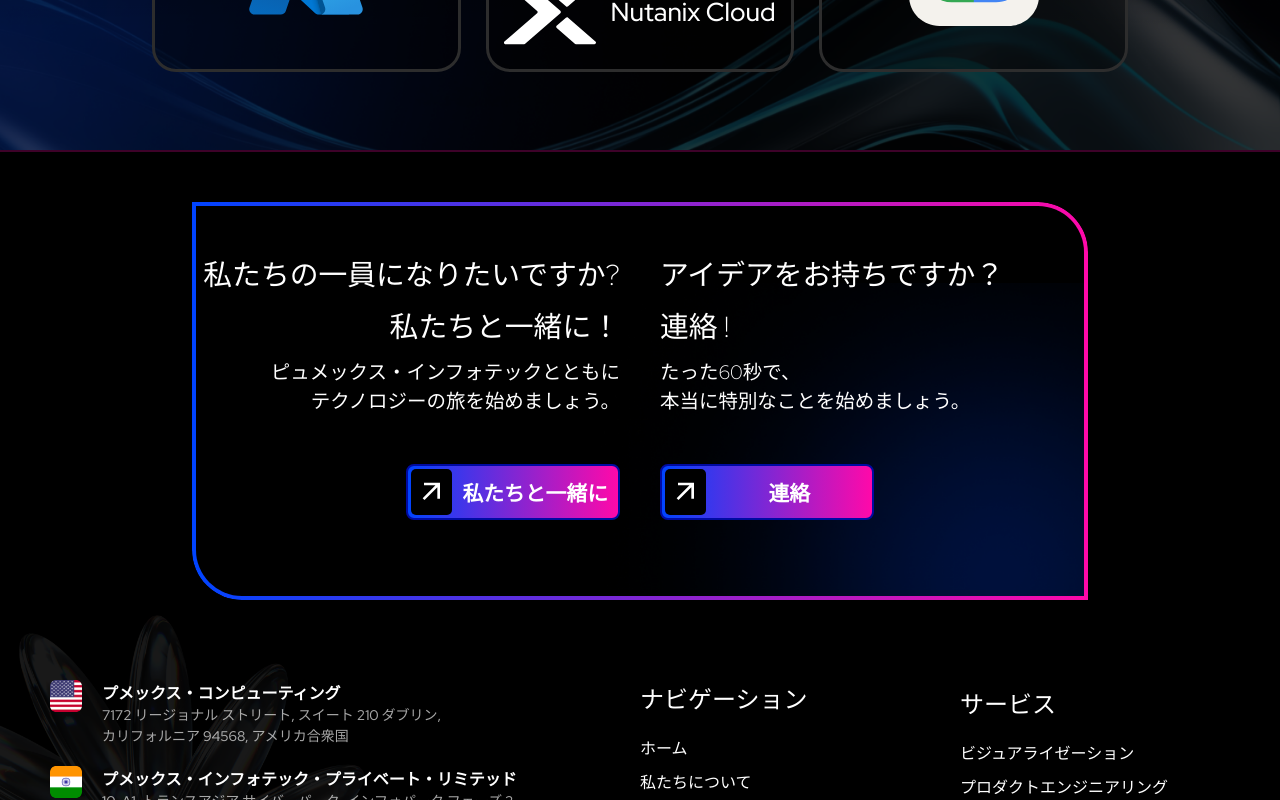
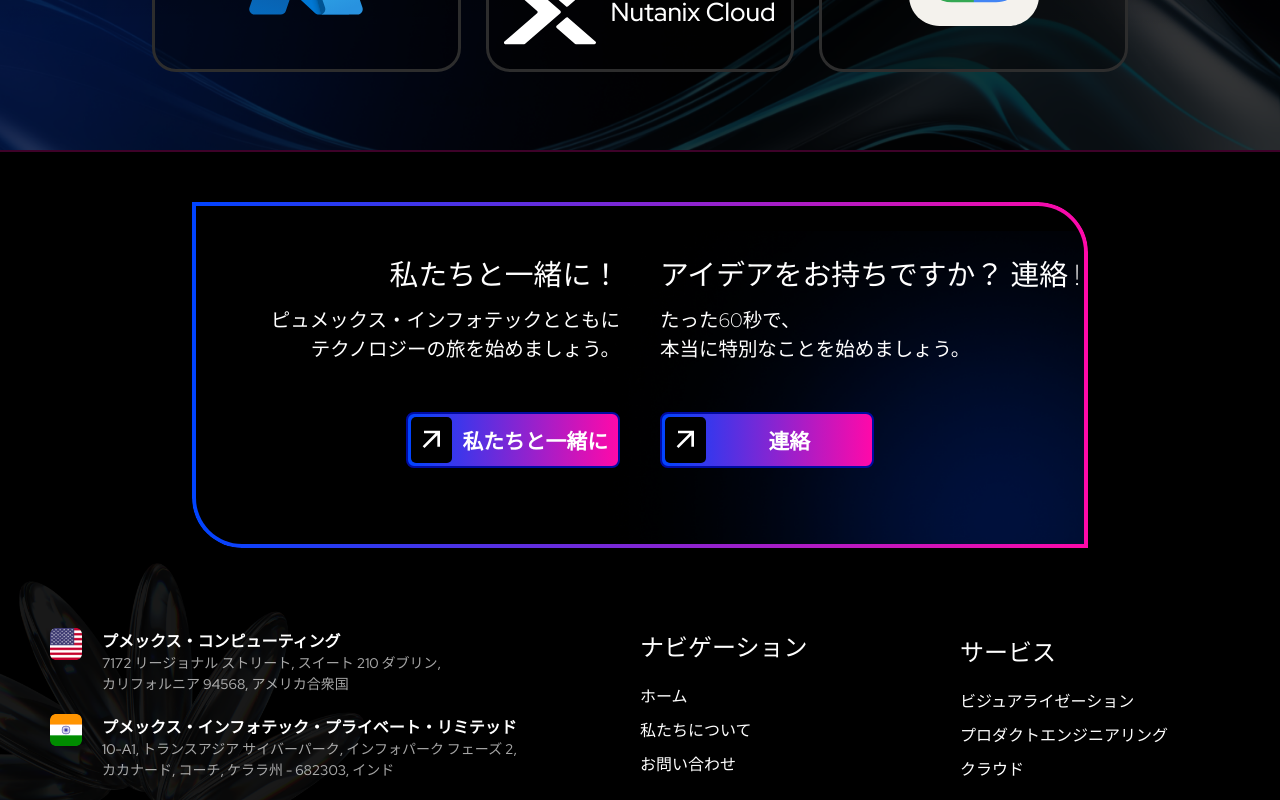
Before and after one commit to reyvanth-pumexinfotech/JP-TEST, a Next.js app: page /cloud in a window 1280 px wide. Shown: the part 680-1480 px from the top of the page. Built offline with nearby package versions, Linux system fonts and the light colour scheme.

Commit message:
Resolve #29 style issue fixes

```diff
--- a/src/components/Footer/footer.css
+++ b/src/components/Footer/footer.css
@@ -9,7 +9,8 @@
   overflow: hidden;
   padding-top: 50px;
   background-color: #000000 !important;
-  background-image: url("../../../public/assets/Footer/FooterBG.png");
+  /* background-image: url("../../../public/assets/Footer/FooterBG.png"); */
+  background-image: url("/assets/Footer/FooterBG.png");
   background-size: 40%;
   background-repeat: no-repeat;
   background-position: bottom -130px left -130px;
@@ -50,7 +51,8 @@
   display: flex;
   position: relative;
   background-color: transparent;
-  background-image: url("../../../public/assets/Footer/Ellipseinside.png");
+  /* background-image: url("../../../public/assets/Footer/Ellipseinside.png"); */
+  background-image: url("/assets/Footer/Ellipseinside.png");
   background-size: 60%;
   background-repeat: no-repeat;
   background-position: bottom -10px right -30px; /* Adjusted for bottom right */
--- a/src/components/Footer/footer.tsx
+++ b/src/components/Footer/footer.tsx
@@ -33,8 +33,8 @@ function Footer() {
               Start your tech journey with <br />
               Pumex Infotech.
             </h3> */}
-            <h2>私たちの一員になりたいですか?</h2>
             <h2>私たちと一緒に！</h2>
+            {/* <h2></h2> */}
             <h3>
               ピュメックス・インフォテックとともに
               <br />
@@ -55,8 +55,8 @@ function Footer() {
               <br />
               truly extraordinary.
             </h3> */}
-            <h2>アイデアをお持ちですか？</h2>
-            <h2>連絡 !</h2>
+            <h2>アイデアをお持ちですか？ 連絡 !</h2>
+            {/* <h2></h2> */}
             <h3>
               たった60秒で、
               <br /> 本当に特別なことを始めましょう。
--- a/src/components/Landing/LandingSection4/sectionFour.css
+++ b/src/components/Landing/LandingSection4/sectionFour.css
@@ -374,7 +374,7 @@
   }
 
   .landing-how-card-image {
-    height: auto;
+    height: 219.325px;
   }
 
   .landing-scroll-cards h1 {
```
Also changed, not shown: src/components/Landing/LandingSection1/landingSection.tsx (+30 -12 lines).
